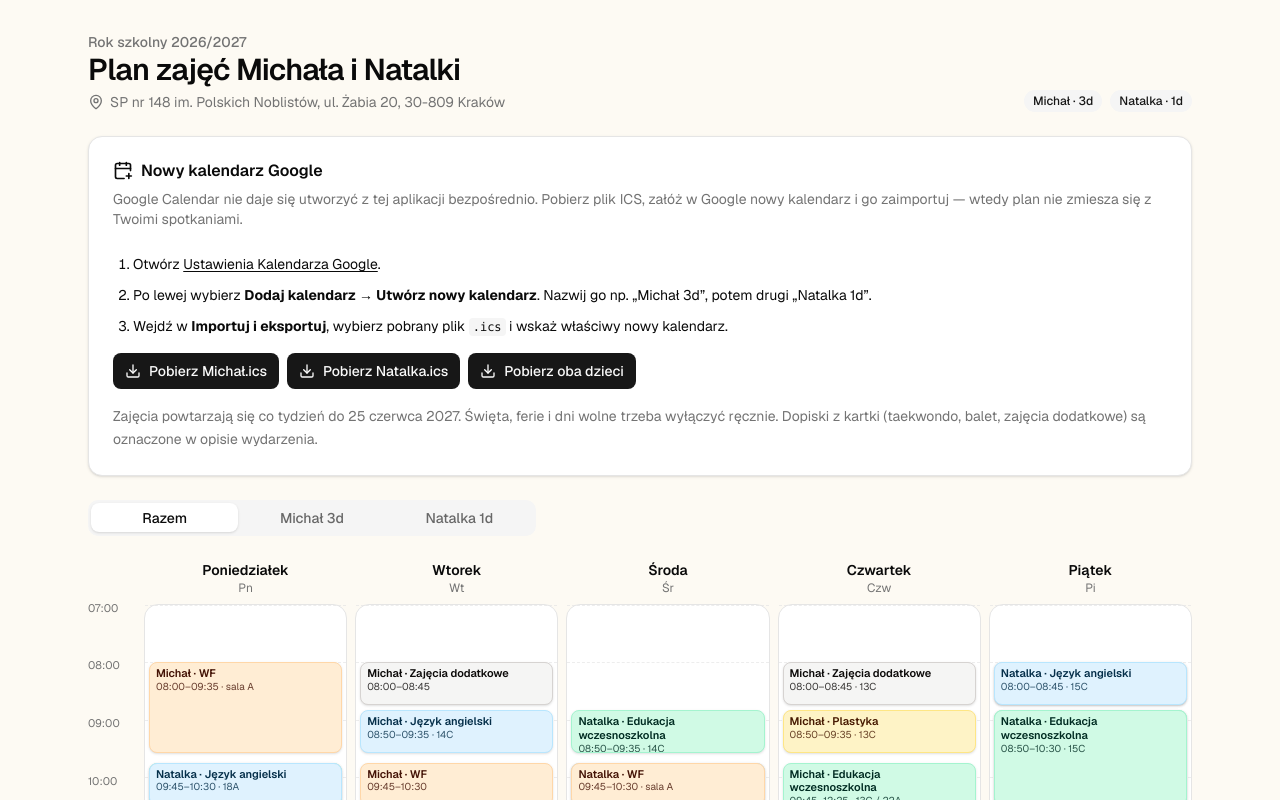
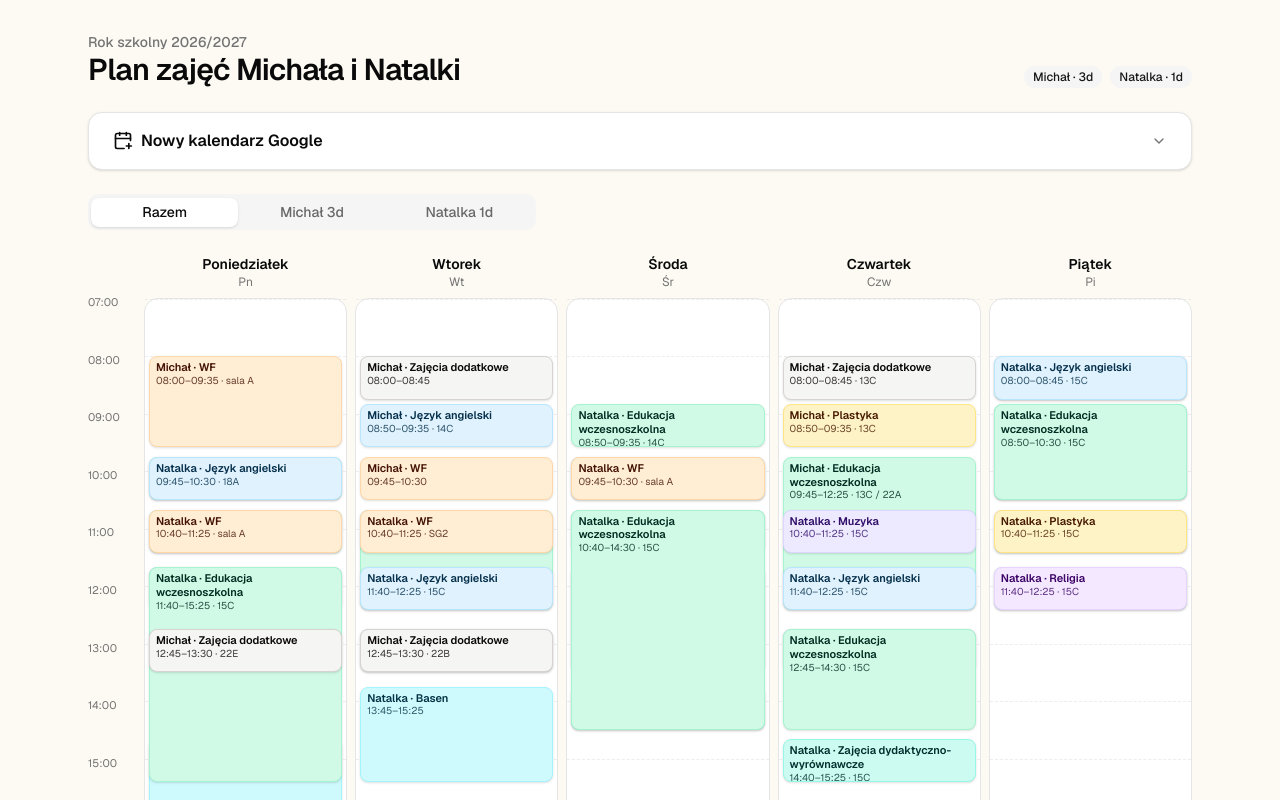
Before and after one commit to Patios/kids-schedule-to-gcal, a Next.js app: page / in a window 1280 px wide. Shown: the top 800 px of the page. Built offline with nearby package versions, Linux system fonts and the light colour scheme.

Commit message:
drobne poprawki w widoku

```diff
--- a/src/components/schedule-app.tsx
+++ b/src/components/schedule-app.tsx
@@ -1,20 +1,12 @@
 "use client";
 
-import { CalendarPlus, Download, MapPin } from "lucide-react";
+import { CalendarPlus, ChevronDown, Download } from "lucide-react";
 import { Badge } from "@/components/ui/badge";
 import { Button } from "@/components/ui/button";
-import {
-  Card,
-  CardContent,
-  CardDescription,
-  CardHeader,
-  CardTitle,
-} from "@/components/ui/card";
 import { Tabs, TabsContent, TabsList, TabsTrigger } from "@/components/ui/tabs";
 import {
   CHILDREN,
   KIND_CLASS,
-  SCHOOL,
   SCHOOL_YEAR,
   WEEKDAYS,
   lessonsFor,
@@ -226,10 +218,6 @@ export function ScheduleApp() {
             <h1 className="text-3xl font-semibold tracking-tight">
               Plan zajęć Michała i Natalki
             </h1>
-            <p className="mt-1 flex items-start gap-1.5 text-sm text-muted-foreground">
-              <MapPin className="mt-0.5 size-4 shrink-0" />
-              {SCHOOL}
-            </p>
           </div>
           <div className="flex flex-wrap gap-2">
             <Badge variant="secondary">Michał · 3d</Badge>
@@ -237,19 +225,18 @@ export function ScheduleApp() {
           </div>
         </header>
 
-        <Card>
-          <CardHeader>
-            <CardTitle className="flex items-center gap-2">
-              <CalendarPlus className="size-5" />
-              Nowy kalendarz Google
-            </CardTitle>
-            <CardDescription>
+        <details className="group rounded-xl border bg-card text-card-foreground shadow-sm">
+          <summary className="flex cursor-pointer list-none items-center gap-2 px-6 py-4 font-semibold [&::-webkit-details-marker]:hidden">
+            <CalendarPlus className="size-5 shrink-0" />
+            <span className="flex-1">Nowy kalendarz Google</span>
+            <ChevronDown className="size-4 shrink-0 text-muted-foreground transition-transform group-open:rotate-180" />
+          </summary>
+          <div className="space-y-4 px-6 pb-6 text-sm leading-relaxed">
+            <p className="text-muted-foreground">
               Google Calendar nie daje się utworzyć z tej aplikacji bezpośrednio.
               Pobierz plik ICS, załóż w Google nowy kalendarz i go zaimportuj —
               wtedy plan nie zmiesza się z Twoimi spotkaniami.
-            </CardDescription>
-          </CardHeader>
-          <CardContent className="space-y-4 text-sm leading-relaxed">
+            </p>
             <ol className="list-decimal space-y-2 pl-5">
               <li>
                 Otwórz{" "}
@@ -283,8 +270,8 @@ export function ScheduleApp() {
               i dni wolne trzeba wyłączyć ręcznie. Dopiski z kartki (taekwondo,
               balet, zajęcia dodatkowe) są oznaczone w opisie wydarzenia.
             </p>
-          </CardContent>
-        </Card>
+          </div>
+        </details>
 
         <Tabs defaultValue="all">
           <TabsList className="w-full max-w-md">
```
